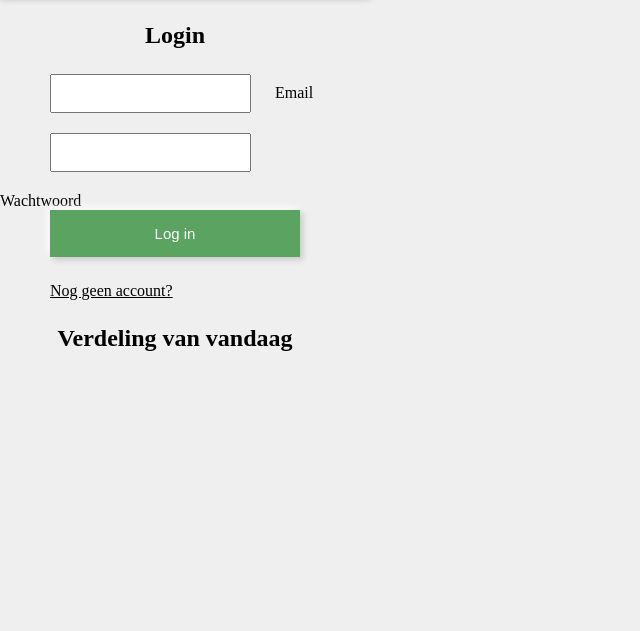
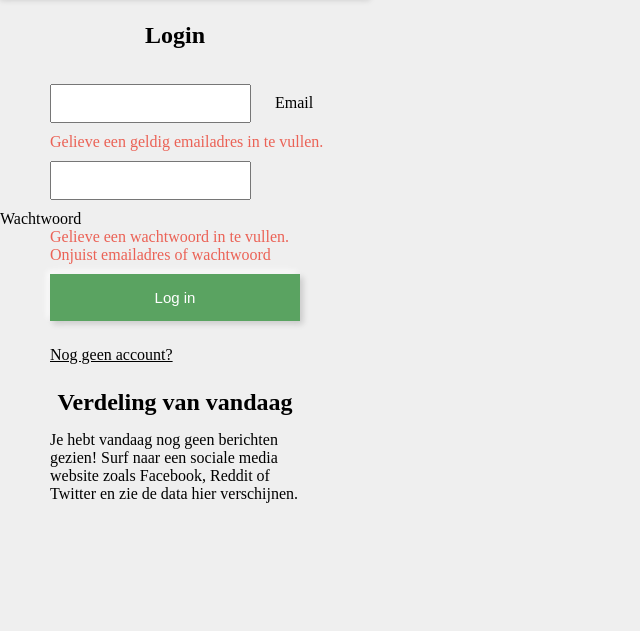
Before and after one commit to sarahverbelen/melon-plugin, a website built with webpack: page popup.html in a window 1280 px wide. Shown: the part 56-687 px from the top of the page, without its empty margins (0-640 px from the left). Built offline with nearby package versions, Linux system fonts and the light colour scheme; some packages are replaced by stand-ins of ours.

Commit message:
feat: errorhandling

```diff
--- a/popup.css
+++ b/popup.css
@@ -54,7 +54,8 @@ a:hover {
 input {
 	padding: 10px;
 	margin-right: 20px;
-	margin-bottom: 20px;
+	margin-bottom: 10px;
+	margin-top: 10px;
 	margin-left: 50px;
   }
 
@@ -78,9 +79,16 @@ button {
 	margin-left: 50px;
 	border: none;
 	margin-bottom: 25px;
+	margin-top: 10px;
 }
 
 button:hover {
 	box-shadow: 1px 1px 3px rgba(0,0,0,0.2), -3px -3px 6px rgba(255,255,255,0.86);
 	background-color: #529258;
 }
+
+.error {
+	color: #EB6256;
+	margin-left: 50px;
+	display: block;
+}
--- a/popup.html
+++ b/popup.html
@@ -12,7 +12,10 @@
     <h2>Login</h2>
     <form name='loginForm'>
       <input type='email' name='email' id='email'> <label for='email'>Email</label>
+      <span class='error' id='emailError'>Gelieve een geldig emailadres in te vullen.</span>
       <input type='password' name='password' id='password'> <label for='password'>Wachtwoord</label>
+      <span class='error' id='passwordError'>Gelieve een wachtwoord in te vullen.</span>
+      <span class='error' id='error'>Onjuist emailadres of wachtwoord</span>
       <button id='submit'>Log in</button>
     </form>
     <a href="http://localhost:3000/login" id='loginLink'>Nog geen account?</a>
@@ -20,6 +23,7 @@
   <div id='graph'>
     <h2>Verdeling van vandaag</h2>
     <div id='graphBox'>
+      <span id='noData'>Je hebt vandaag nog geen berichten gezien! Surf naar een sociale media website zoals Facebook, Reddit of Twitter en zie de data hier verschijnen.</span>
       <canvas id='chart'></canvas>
     </div>
     <div id='links'>
```
Also changed, not shown: src/popup.js (+27 -1 lines), dist/popup.js.
